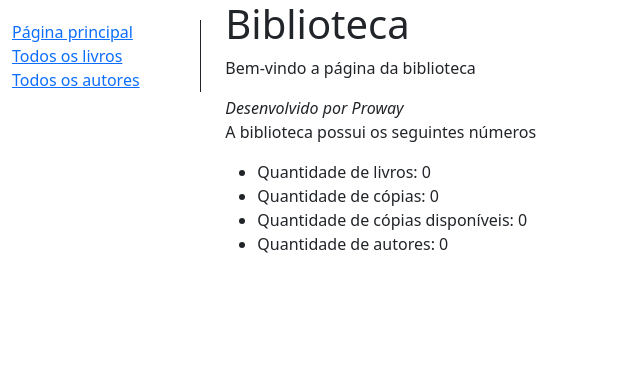
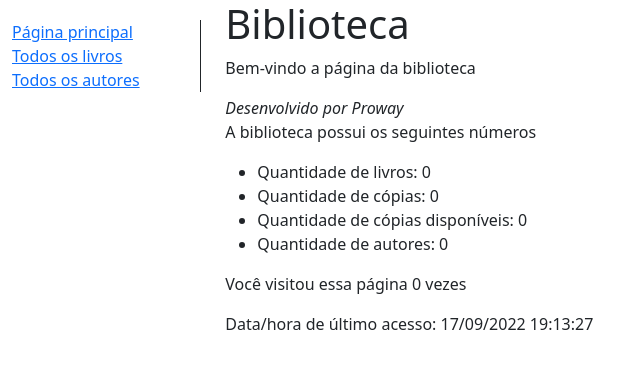
Before and after one commit to abispo/curso-python-proway-20220702, a Django app: page /catalogo/ in a window 1280 px wide. Shown: the top 369 px of the page, without its empty margins (0-644 px from the left). Run offline with Django 4.2, Linux system fonts and the light colour scheme; data that the repository does not hold is empty.

Commit message:
Arquivos aula 06 web

```diff
--- a/modulo003-python-web/20221015_aula06/catalogo/templates/catalogo/index.html
+++ b/modulo003-python-web/20221015_aula06/catalogo/templates/catalogo/index.html
@@ -11,4 +11,6 @@
         <li>Quantidade de cópias disponíveis: {{ qtd_copias_disponiveis }}</li>
         <li>Quantidade de autores: {{ qtd_autores }}</li>
     </ul>
+    <p>Você visitou essa página {{ qtd_visitas }} vezes</p>
+    <p>Data/hora de último acesso: {{ ultimo_acesso }}</p>
 {% endblock %}
--- a/modulo003-python-web/20221015_aula06/catalogo/views.py
+++ b/modulo003-python-web/20221015_aula06/catalogo/views.py
@@ -1,7 +1,9 @@
 from django.shortcuts import render
 from django.views import generic
+from datetime import datetime
 
 from .models import Livro, CopiaLivro, Autor
+
 
 # function-based view
 def index(request):
@@ -15,12 +17,20 @@ def index(request):
     ).count()
 
     qtd_autores = Autor.objects.count()
+    qtd_visitas = request.session.get("qtd_visitas", 0)
+
+    request.session['qtd_visitas'] = qtd_visitas + 1
+    request.session['ultimo_acesso'] = datetime.now().strftime(
+        "%d/%m/%Y %H:%M:%S"
+    )
 
     context = {
         'qtd_livros': qtd_livros,
         'qtd_copias': qtd_copias,
         'qtd_copias_disponiveis': qtd_copias_disponiveis,
-        'qtd_autores': qtd_autores
+        'qtd_autores': qtd_autores,
+        'qtd_visitas': qtd_visitas,
+        'ultimo_acesso': request.session.get('ultimo_acesso')
     }
 
     return render(request, 'catalogo/index.html', context=context)
```
